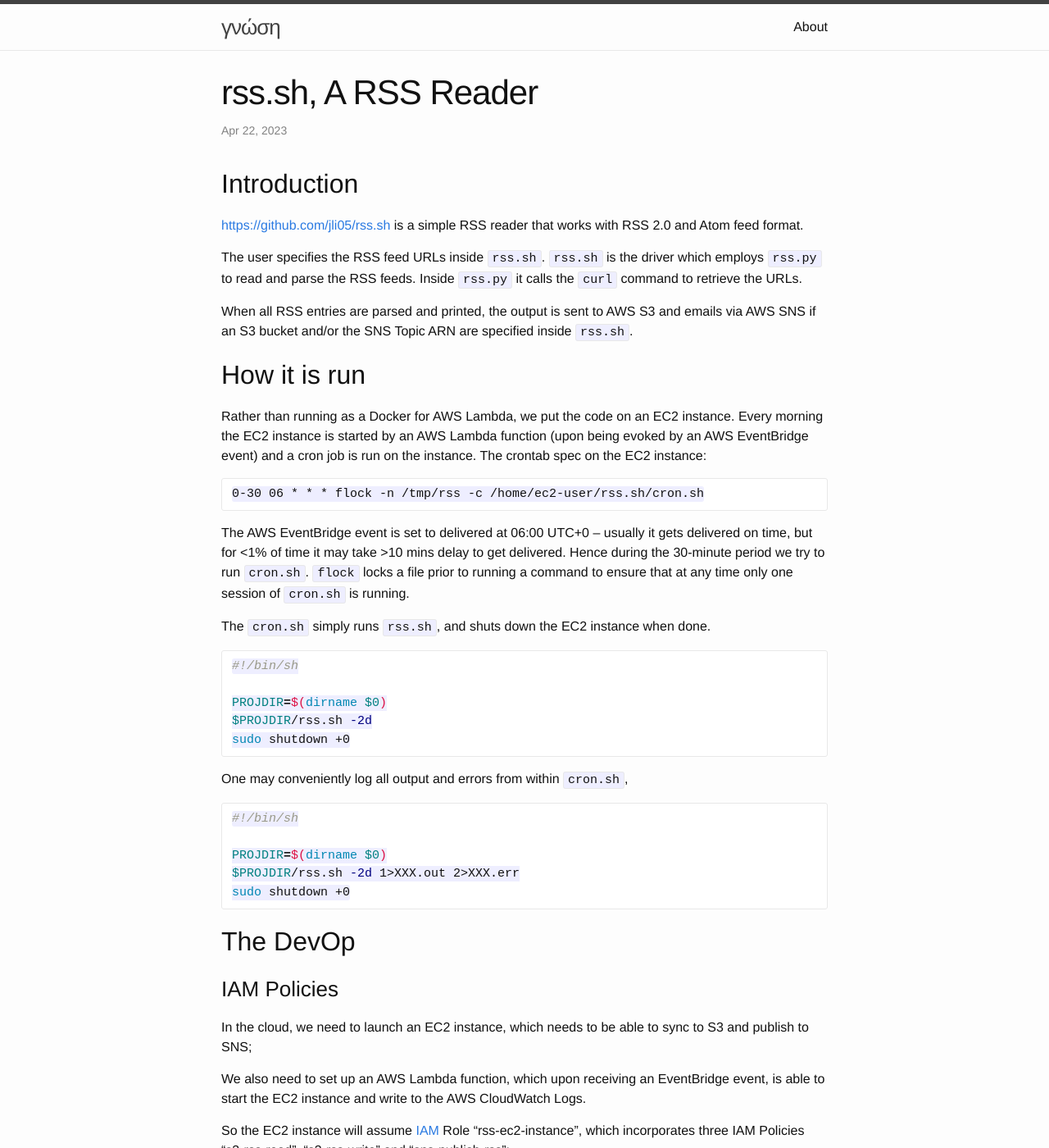
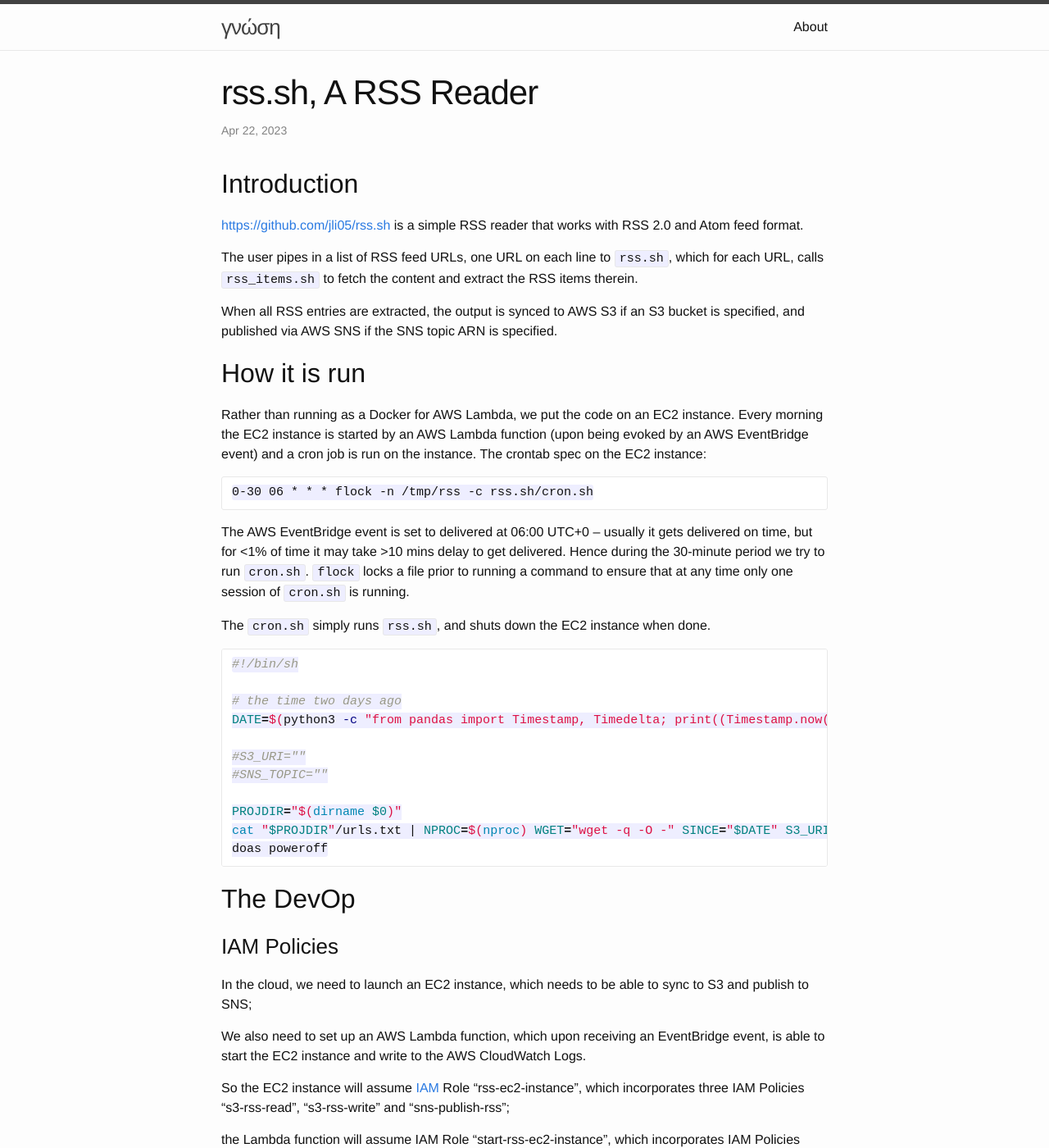
Before and after one commit to jli05/jli05.github.io, a Jekyll site: the page built from _posts/2023-04-22-rss.sh.md, in a window 1280 px wide and 1400 px high. Shown: the whole window at 82% size. Built offline with Jekyll 4.4.1, drawn with Linux system fonts in a browser that asks for light colours.

Commit message:
update for Alpine Linux

````diff
--- a/_posts/2023-04-22-rss.sh.md
+++ b/_posts/2023-04-22-rss.sh.md
@@ -6,15 +6,15 @@
 ## Introduction
 [https://github.com/jli05/rss.sh](https://github.com/jli05/rss.sh) is a simple RSS reader that works with RSS 2.0 and Atom feed format.
 
-The user specifies the RSS feed URLs inside `rss.sh`. `rss.sh` is the driver which employs `rss.py` to read and parse the RSS feeds. Inside `rss.py` it calls the `curl` command to retrieve the URLs.
+The user pipes in a list of RSS feed URLs, one URL on each line to `rss.sh`, which for each URL, calls `rss_items.sh` to fetch the content and extract the RSS items therein.
 
-When all RSS entries are parsed and printed, the output is sent to AWS S3 and emails via AWS SNS if an S3 bucket and/or the SNS Topic ARN are specified inside `rss.sh`.
+When all RSS entries are extracted, the output is synced to AWS S3 if an S3 bucket is specified, and published via AWS SNS if the SNS topic ARN is specified.
 
 ## How it is run
 Rather than running as a Docker for AWS Lambda, we put the code on an EC2 instance. Every morning the EC2 instance is started by an AWS Lambda function (upon being evoked by an AWS EventBridge event) and a cron job is run on the instance. The crontab spec on the EC2 instance:
 
 ```
-0-30 06 * * * flock -n /tmp/rss -c /home/ec2-user/rss.sh/cron.sh
+0-30 06 * * * flock -n /tmp/rss -c rss.sh/cron.sh
 ```
 
 The AWS EventBridge event is set to delivered at 06:00 UTC+0 -- usually it gets delivered on time, but for <1% of time it may take >10 mins delay to get delivered. Hence during the 30-minute period we try to run `cron.sh`. `flock` locks a file prior to running a command to ensure that at any time only one session of `cron.sh` is running.
@@ -24,19 +24,15 @@
 ```sh
 #!/bin/sh
 
-PROJDIR=$(dirname $0)
-$PROJDIR/rss.sh -2d
-sudo shutdown +0
-```
+# the time two days ago
+DATE=$(python3 -c "from pandas import Timestamp, Timedelta; print((Timestamp.now() - Timedelta('2D')).strftime('%Y-%m-%dT%H:%M:%S'))")
 
-One may conveniently log all output and errors from within `cron.sh`,
+#S3_URI=""
+#SNS_TOPIC=""
 
-```sh
-#!/bin/sh
-
-PROJDIR=$(dirname $0)
-$PROJDIR/rss.sh -2d 1>XXX.out 2>XXX.err
-sudo shutdown +0
+PROJDIR="$(dirname $0)"
+cat "$PROJDIR"/urls.txt | NPROC=$(nproc) WGET="wget -q -O -" SINCE="$DATE" S3_URI="$S3_URI" SNS_TOPIC="$SNS_TOPIC" "$PROJDIR"/rss.sh
+doas poweroff
 ```
 
 ## The DevOp
````
